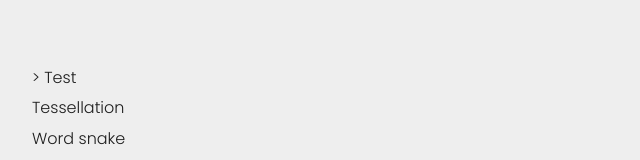
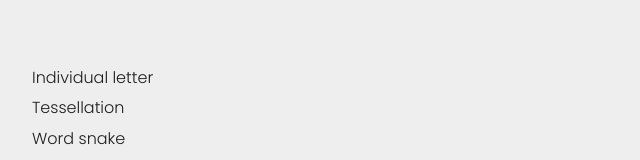
Before and after one commit to Geordie-Marsh/WIST-typeface, a React (Create React App) app: page / in a window 1280 px wide. Shown: the part 324-484 px from the top of the page, without its empty margins (0-640 px from the left). Built offline with nearby package versions, Linux system fonts and the light colour scheme.

Commit message:
fixing the homepage and changing test to individual letter

```diff
--- a/src/App.jsx
+++ b/src/App.jsx
@@ -11,8 +11,8 @@
 	// Importing pages
 	import Base from './pages/Base';
 	import Home from './pages/Home';
-	import Test from './pages/Test';
 	// Importing mode pages
+	import IndividualLetter from './pages/modes/IndividualLetter';
 	import Sentencer from './pages/modes/Sentencer';
 	import WordSnake from './pages/modes/WordSnake';
 	import Tessellation from './pages/modes/Tessellation';
@@ -26,7 +26,7 @@ function AnimatedRoutes() {
 		<Routes key={ location.pathname } location={ location }>
 			<Route path='/' element={ <Base /> }>
 				<Route index element={<Home />} />
-				<Route path='test' element={<Test />} />
+				<Route path='individual-letter' element={<IndividualLetter />} />
 				<Route path='sentencer' element={<Sentencer />} />
 				<Route path='word-snake' element={<WordSnake />} />
 				<Route path='tessellation' element={<Tessellation />} />
--- a/src/pages/Home.jsx
+++ b/src/pages/Home.jsx
@@ -17,9 +17,9 @@ export default function Home() {
 					<h2>By Geordie Marsh</h2>
 				</div>
 				<div className='pages-cont d-flex flex-v jc-btwn gap--sm'>
-					<Link to="/test"><p>&gt; Test</p></Link>
+					<Link to="/individual-letter"><p>Individual letter</p></Link>
 					<Link to="/tessellation"><p>Tessellation</p></Link>
-					<Link to="/word-snake?word=esfox"><p>Word snake</p></Link>
+					<Link to="/word-snake"><p>Word snake</p></Link>
 				</div>
 				<div className='about-cont d-flex flex-h jc-start gap--sm'>
 					<Link to="/what"><p>What?</p></Link>
--- a/src/pages/Test.jsx
+++ /dev/null
@@ -1,17 +0,0 @@
-// Imports
-	// Importing components
-	import { useEffect } from 'react';
-import LetterGrid from '../components/LetterGrid';
-
-	// Importing defs
-	import { randomlyChoose } from '../defs.js';
-
-
-
-export default function Test() {
-	return (
-		<div className='Test'>
-			<LetterGrid />
-		</div>
-	);
-}
--- /dev/null
+++ b/src/pages/modes/IndividualLetter.jsx
@@ -0,0 +1,17 @@
+// Imports
+	// Importing components
+	import { useEffect } from 'react';
+import LetterGrid from '../../components/LetterGrid.jsx';
+
+	// Importing defs
+	import { randomlyChoose } from '../../defs.js';
+
+
+
+export default function IndividualLetter() {
+	return (
+		<div className='IndividualLetter'>
+			<LetterGrid />
+		</div>
+	);
+}
--- a/src/pages/Test.scss
+++ b/src/pages/modes/IndividualLetter.scss
@@ -1,4 +1,4 @@
-.Test {
+.IndividualLetter {
 	width: 100vw;
 	height: 100vh;
 	display: flex;
--- a/src/styles/main.scss
+++ b/src/styles/main.scss
@@ -6,8 +6,8 @@
 
 // Importing page stylesheets
 @import '../pages/Home';
-@import '../pages/Test';
 // Importing mode page stylesheets
+@import '../pages/modes/IndividualLetter';
 @import '../pages/modes/Sentencer';
 @import '../pages/modes/WordSnake';
 @import '../pages/modes/Tessellation';
```
